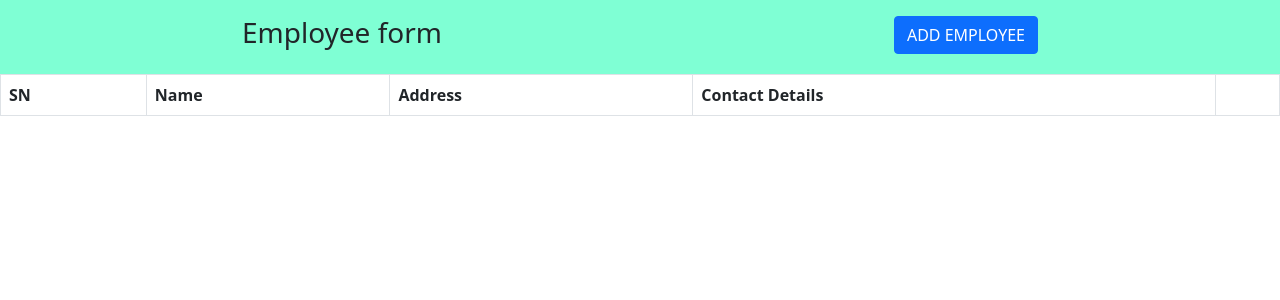
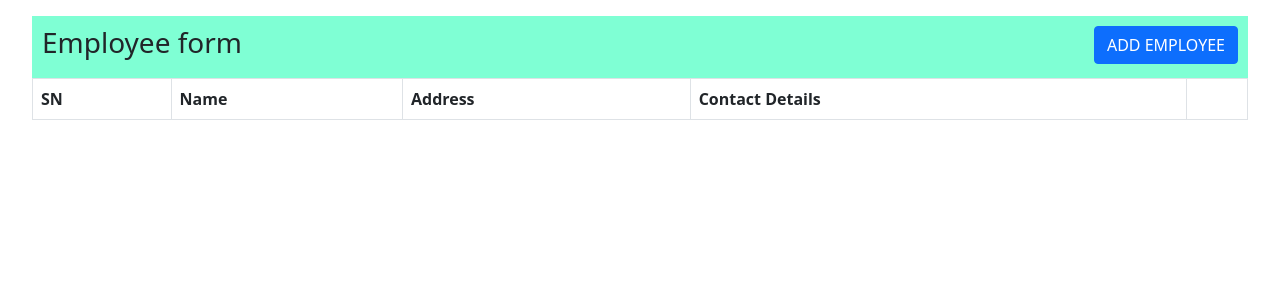
Before and after one commit to imshruti-git/Employee-Form, a React (Create React App) app: page / in a window 1280 px wide. Shown: the top 300 px of the page. Built offline with nearby package versions, Linux system fonts and the light colour scheme.

Commit message:
addded view part

```diff
--- a/src/App.css
+++ b/src/App.css
@@ -8,13 +8,14 @@
   display: flex;
   flex-direction: column;
   justify-content: center;
+  margin: 1rem 2rem;
 }
 
 .header{
   display: flex;
-  justify-content: space-around;
+  justify-content: space-between;
   background-color: aquamarine;
-  padding: 1rem;
+  padding: 10px;
 }
 
 .deleteIcon{
--- a/src/App.js
+++ b/src/App.js
@@ -6,13 +6,13 @@ import TopBar from './components/TopBar';
 import useAppForm from './components/AppForm';
 
 function App() {
- const { records, setRecords, deleteEntry, editEntry } = useAppForm()
+ const { records, deleteEntry, editEntry } = useAppForm()
 
   return (
     <div className="App">
       <TopBar />
 
-      <AppTable {...{records, setRecords, deleteEntry, editEntry}}/>
+      <AppTable {...{records, deleteEntry, editEntry}}/>
     </div>
   );
 }
--- a/src/components/AppTable.js
+++ b/src/components/AppTable.js
@@ -6,28 +6,27 @@ import Modal from 'react-bootstrap/Modal'
 import EditForm from './EditForm';
 
 
-const AppTable = ({records, setRecords, deleteEntry, editEntry}) => {
+const AppTable = ({records, deleteEntry, editEntry}) => {
 
+  const [view, setView] = useState([]);
   const [show, setShow] = useState(false);
-
   const handleClose = () => setShow(false);
 
   const handleShow = (id) => {
     setShow(true)
-    let viewItem = records.find((element) =>{
+    const viewItem = records.find((element) =>{
       return element.id === id
-
   });
-  console.log(viewItem)
+  console.log(viewItem);
+  setView(viewItem);
   }
 
+
   const [edit, setEdit] = useState(false);
-
   const handleCloseEdit = () => setEdit(false);
-
   const handleShowEdit = () => setEdit(true);
 
-  console.log(records);
+  //console.log(records);
 
   return (
     <div>
@@ -36,6 +35,7 @@ const AppTable = ({records, setRecords, deleteEntry, editEntry}) => {
               <Modal.Title>View Details</Modal.Title>
           </Modal.Header>
           <Modal.Body >
+            {view.name} {view.contact} {view.address}
           </Modal.Body>
 
       </Modal>
@@ -69,7 +69,7 @@ const AppTable = ({records, setRecords, deleteEntry, editEntry}) => {
               <Modal.Title>Edit Employee</Modal.Title>
           </Modal.Header>
           <Modal.Body >
-            <EditForm records={records}/>
+            <EditForm/>
           </Modal.Body>
 
       </Modal>
--- a/src/components/EditForm.js
+++ b/src/components/EditForm.js
@@ -1,9 +1,9 @@
 import React from 'react'
 import { Form, Row, Col, Button } from 'react-bootstrap'
 
-const EditForm = ({records}) => {
+const EditForm = () => {
 
-  console.log(records);
+
   return (
     <div>
         <div>
```
